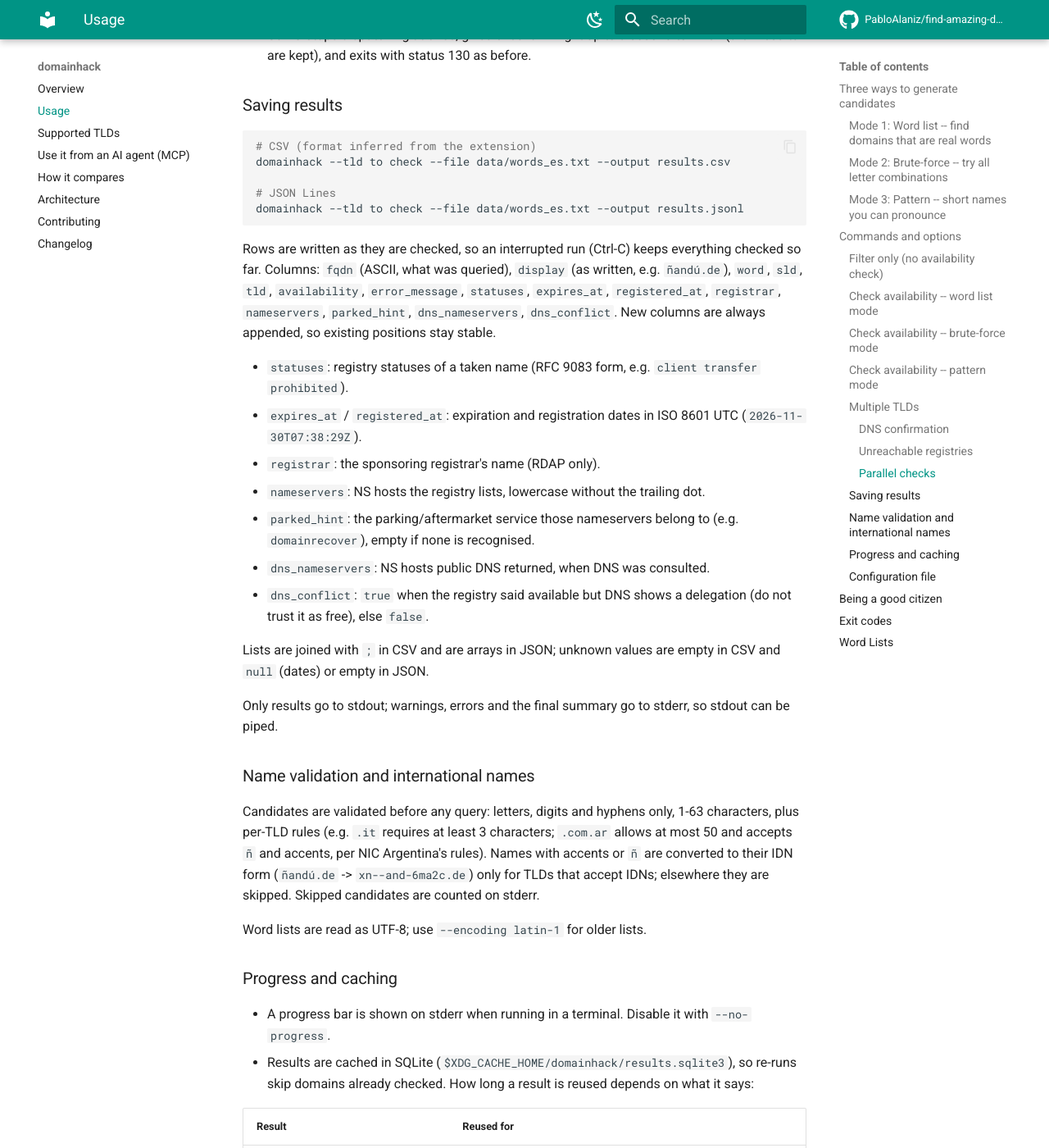
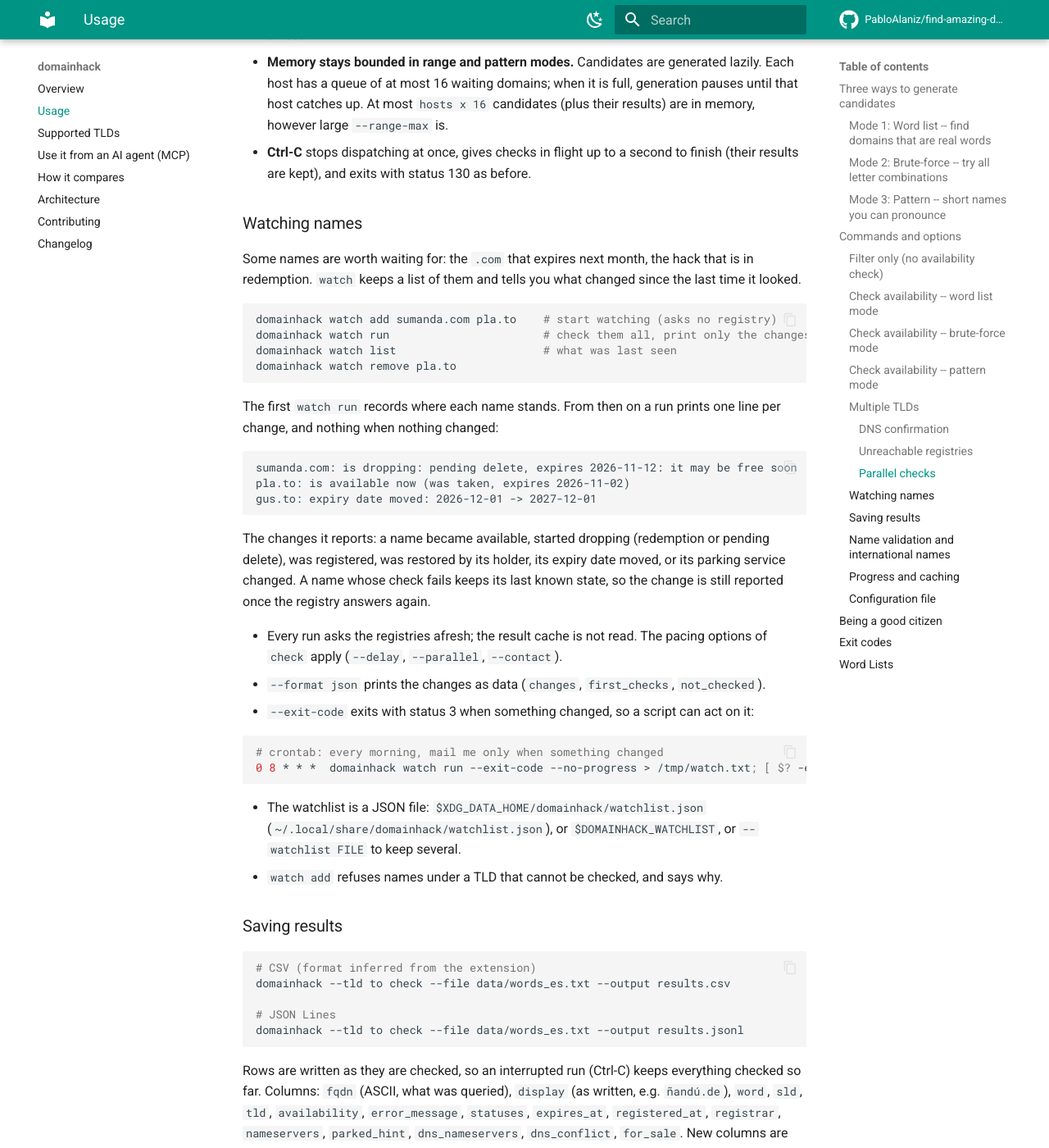
Before and after one commit to PabloAlaniz/find-amazing-domains, an MkDocs documentation site: the page built from docs/usage.md, in a window 1280 px wide and 1400 px high, scrolled down 5654 px. Shown: the whole window at 82% size. Built offline with MkDocs 1.6.1 and Material for MkDocs 9.7.7, drawn with Linux system fonts in a browser that asks for light colours; comment, search, counter and statistics services are not loaded; some of the changed text lies outside the part shown.

Commit message:
Document watch, reference prices, handles, the for-sale record and the report feed
Co-Authored-By: Claude Fable 5.2 <noreply@anthropic.com>
Claude-Session: https://claude.ai/code/session_01Agd1YaBHmZGxKjN6RzjgUc

````diff
--- a/docs/usage.md
+++ b/docs/usage.md
@@ -177,7 +177,9 @@ domainhack --tld io,com.ar check --file words.txt --confirm-dns
   AVAILABLE? x.io -- registry says free but DNS has NS records
 ```
 
-and the summary counts these names. Treat them as taken until a registrar confirms otherwise. NXDOMAIN means "not in DNS". It is not an error, because many registered names are not delegated. Timeouts and SERVFAIL are recorded as DNS errors and never stop the run.
+and the summary counts these names. Treat them as taken until a registrar confirms otherwise.
+
+For a taken name that is delegated, the same lookup asks for a `_for-sale` TXT record: the way a holder says "this name can be bought" in DNS (an IETF draft, in use on `.nl` among others). When there is one, the name prints as `TAKEN: x.io (expires 2027-03-01, for sale: fval=EUR999)`, with whatever the record says after its version tag, or `for sale: listed` when it says nothing more. NXDOMAIN means "not in DNS". It is not an error, because many registered names are not delegated. Timeouts and SERVFAIL are recorded as DNS errors and never stop the run.
 
 #### Unreachable registries
 
@@ -204,6 +206,39 @@ domainhack --tld to,io,it check --file data/words_en.txt --keep-order
 - **Memory stays bounded in range and pattern modes.** Candidates are generated lazily. Each host has a queue of at most 16 waiting domains; when it is full, generation pauses until that host catches up. At most `hosts x 16` candidates (plus their results) are in memory, however large `--range-max` is.
 - **Ctrl-C** stops dispatching at once, gives checks in flight up to a second to finish (their results are kept), and exits with status 130 as before.
 
+### Watching names
+
+Some names are worth waiting for: the `.com` that expires next month, the hack that is in redemption. `watch` keeps a list of them and tells you what changed since the last time it looked.
+
+```bash
+domainhack watch add sumanda.com pla.to    # start watching (asks no registry)
+domainhack watch run                       # check them all, print only the changes
+domainhack watch list                      # what was last seen
+domainhack watch remove pla.to
+```
+
+The first `watch run` records where each name stands. From then on a run prints one line per change, and nothing when nothing changed:
+
+```
+sumanda.com: is dropping: pending delete, expires 2026-11-12: it may be free soon
+pla.to: is available now (was taken, expires 2026-11-02)
+gus.to: expiry date moved: 2026-12-01 -> 2027-12-01
+```
+
+The changes it reports: a name became available, started dropping (redemption or pending delete), was registered, was restored by its holder, its expiry date moved, or its parking service changed. A name whose check fails keeps its last known state, so the change is still reported once the registry answers again.
+
+- Every run asks the registries afresh; the result cache is not read. The pacing options of `check` apply (`--delay`, `--parallel`, `--contact`).
+- `--format json` prints the changes as data (`changes`, `first_checks`, `not_checked`).
+- `--exit-code` exits with status 3 when something changed, so a script can act on it:
+
+  ```bash
+  # crontab: every morning, mail me only when something changed
+  0 8 * * *  domainhack watch run --exit-code --no-progress > /tmp/watch.txt; [ $? -eq 3 ] && mail -s "domain watch" you@example.com < /tmp/watch.txt
+  ```
+
+- The watchlist is a JSON file: `$XDG_DATA_HOME/domainhack/watchlist.json` (`~/.local/share/domainhack/watchlist.json`), or `$DOMAINHACK_WATCHLIST`, or `--watchlist FILE` to keep several.
+- `watch add` refuses names under a TLD that cannot be checked, and says why.
+
 ### Saving results
 
 ```bash
@@ -214,7 +249,7 @@ domainhack --tld to check --file data/words_es.txt --output results.csv
 domainhack --tld to check --file data/words_es.txt --output results.jsonl
 ```
 
-Rows are written as they are checked, so an interrupted run (Ctrl-C) keeps everything checked so far. Columns: `fqdn` (ASCII, what was queried), `display` (as written, e.g. `ñandú.de`), `word`, `sld`, `tld`, `availability`, `error_message`, `statuses`, `expires_at`, `registered_at`, `registrar`, `nameservers`, `parked_hint`, `dns_nameservers`, `dns_conflict`. New columns are always appended, so existing positions stay stable.
+Rows are written as they are checked, so an interrupted run (Ctrl-C) keeps everything checked so far. Columns: `fqdn` (ASCII, what was queried), `display` (as written, e.g. `ñandú.de`), `word`, `sld`, `tld`, `availability`, `error_message`, `statuses`, `expires_at`, `registered_at`, `registrar`, `nameservers`, `parked_hint`, `dns_nameservers`, `dns_conflict`, `for_sale`. New columns are always appended, so existing positions stay stable.
 
 - `statuses`: registry statuses of a taken name (RFC 9083 form, e.g. `client transfer prohibited`).
 - `expires_at` / `registered_at`: expiration and registration dates in ISO 8601 UTC (`2026-11-30T07:38:29Z`).
@@ -223,6 +258,7 @@ Rows are written as they are checked, so an interrupted run (Ctrl-C) keeps every
 - `parked_hint`: the parking/aftermarket service those nameservers belong to (e.g. `domainrecover`), empty if none is recognised.
 - `dns_nameservers`: NS hosts public DNS returned, when DNS was consulted.
 - `dns_conflict`: `true` when the registry said available but DNS shows a delegation (do not trust it as free), else `false`.
+- `for_sale`: what the holder's `_for-sale` DNS record says (`listed` when it says nothing more); empty when there is none or DNS was not consulted.
 
 Lists are joined with `;` in CSV and are arrays in JSON; unknown values are empty in CSV and `null` (dates) or empty in JSON.
 
@@ -299,6 +335,7 @@ domainhack uses the first of these that applies: `--config FILE`, the `DOMAINHAC
 | 0 | Completed, no errors |
 | 1 | Completed with some failed checks, or a runtime error |
 | 2 | Usage error |
+| 3 | `watch run --exit-code`: something changed since the last run |
 | 130 | Interrupted (Ctrl-C) |
 
 ## Word Lists
````
Also changed, not shown: CHANGELOG.md (+18 -0 lines), CONTRIBUTING.md (+9 -0 lines), README.md (+50 -6 lines), docs/index.md (+3 -1 lines), docs/mcp.md (+5 -2 lines).
